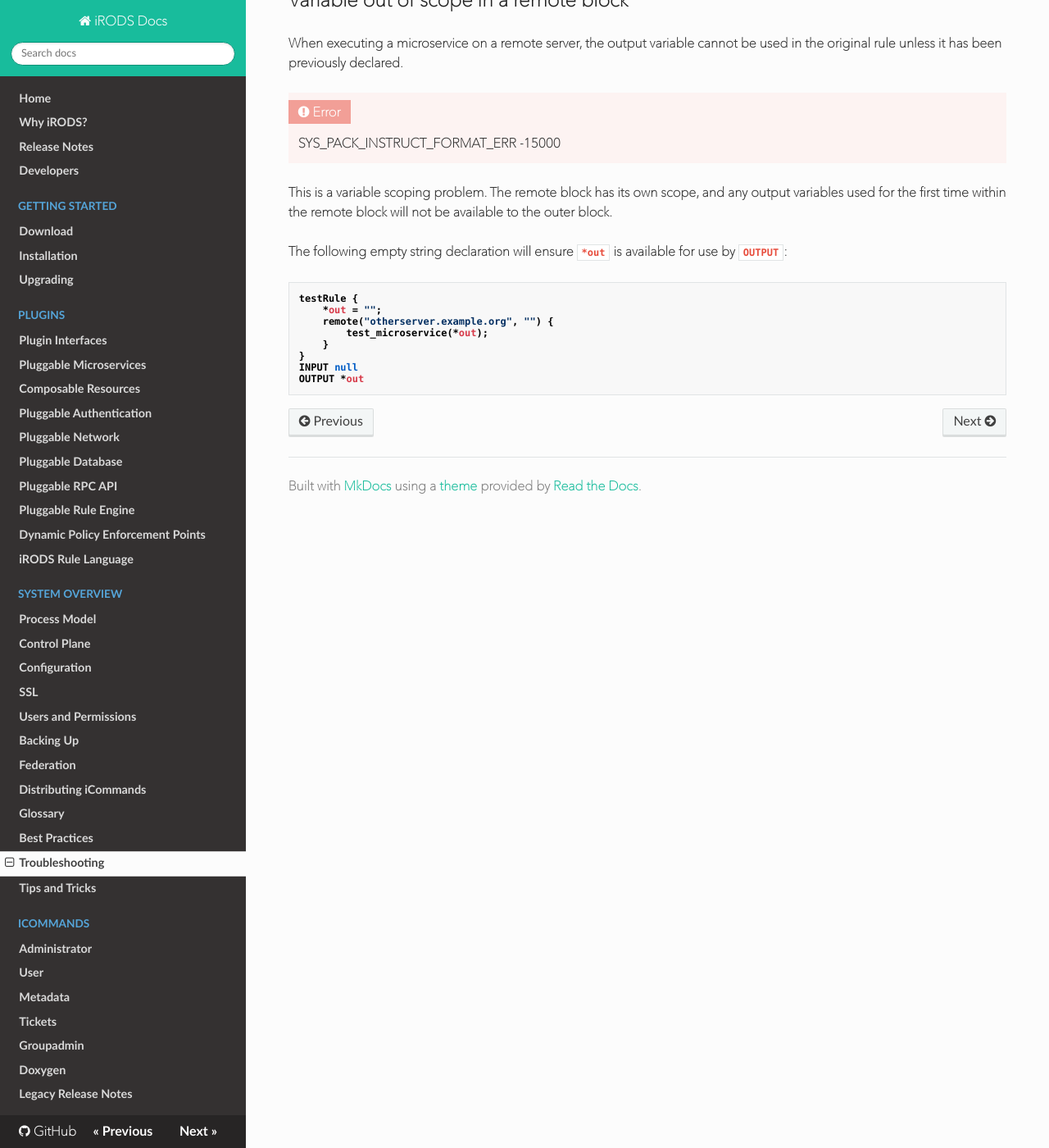
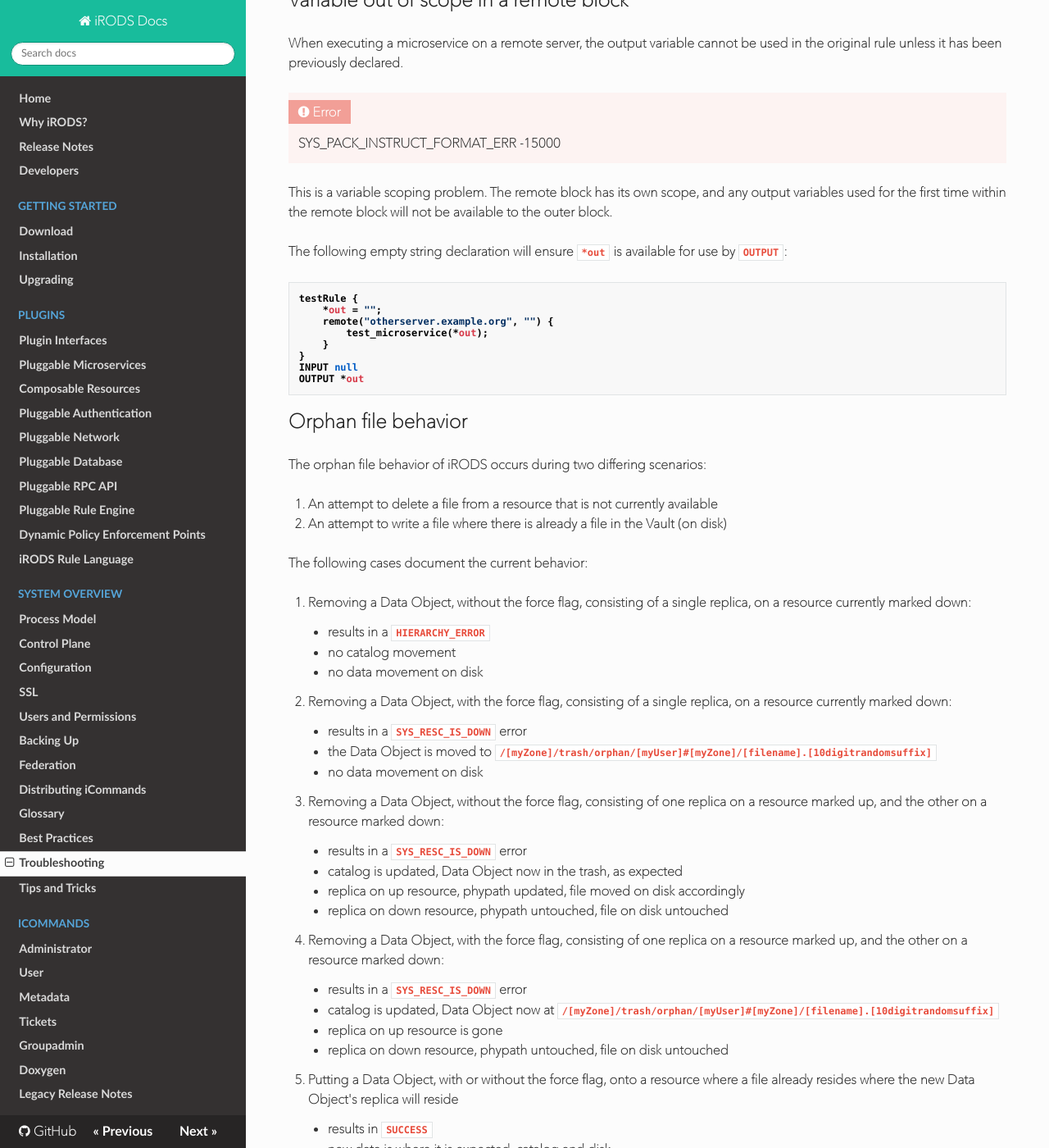
Before and after one commit to irods/irods_docs, an MkDocs documentation site: the page built from docs/system_overview/troubleshooting.md, in a window 1280 px wide and 1400 px high, scrolled down 7010 px. Shown: the whole window at 82% size. Built offline with MkDocs 1.6.1, drawn with Linux system fonts in a browser that asks for light colours; nearby versions of some CDN libraries; old or Windows-style settings are respelled for this version of MkDocs; some of the changed text lies outside the part shown.

Commit message:
[irods/irods#3550] document orphan file behavior

````diff
--- a/docs/system_overview/troubleshooting.md
+++ b/docs/system_overview/troubleshooting.md
@@ -271,3 +271,55 @@ testRule {
 INPUT null
 OUTPUT *out
 ```
+
+## Orphan file behavior
+
+The orphan file behavior of iRODS occurs during two differing scenarios:
+
+1. An attempt to delete a file from a resource that is not currently available
+2. An attempt to write a file where there is already a file in the Vault (on disk)
+
+The following cases document the current behavior:
+
+1. Removing a Data Object, without the force flag, consisting of a single replica, on a resource currently marked down:
+
+    - results in a `HIERARCHY_ERROR`
+    - no catalog movement
+    - no data movement on disk
+
+2. Removing a Data Object, with the force flag, consisting of a single replica, on a resource currently marked down:
+
+    - results in a `SYS_RESC_IS_DOWN` error
+    - the Data Object is moved to `/[myZone]/trash/orphan/[myUser]#[myZone]/[filename].[10digitrandomsuffix]`
+    - no data movement on disk
+
+3. Removing a Data Object, without the force flag, consisting of one replica on a resource marked up, and the other on a resource marked down:
+
+    - results in a `SYS_RESC_IS_DOWN` error
+    - catalog is updated, Data Object now in the trash, as expected
+    - replica on up resource, phypath updated, file moved on disk accordingly
+    - replica on down resource, phypath untouched, file on disk untouched
+
+4. Removing a Data Object, with the force flag, consisting of one replica on a resource marked up, and the other on a resource marked down:
+
+    - results in a `SYS_RESC_IS_DOWN` error
+    - catalog is updated, Data Object now at `/[myZone]/trash/orphan/[myUser]#[myZone]/[filename].[10digitrandomsuffix]`
+    - replica on up resource is gone
+    - replica on down resource, phypath untouched, file on disk untouched
+
+5. Putting a Data Object, with or without the force flag, onto a resource where a file already resides where the new Data Object's replica will reside
+
+    - results in `SUCCESS`
+    - new data is where it is expected, catalog and disk
+    - old/existing data is not in catalog (as expected), but has been moved aside in the vault area to `[physicalvaultpath]/orphan/home/[myUser]/[filename].[10digitrandomsuffix]`
+
+6. Replicating a Data Object onto a resource where a file already resides where the new replica will reside
+
+    - results in `SUCCESS`
+    - new replica data is where it is expected, catalog and disk
+    - old/existing data is not in catalog (as expected), but has been moved aside in the vault area to `[physicalvaultpath]/orphan/home/[myUser]/[filename].[10digitrandomsuffix]`
+
+Turning off the trash can in iRODS has no effect on any of the above behavior in 4.1 or 4.2:
+```
+acTrashPolicy {msiNoTrashCan; }
+```
````
